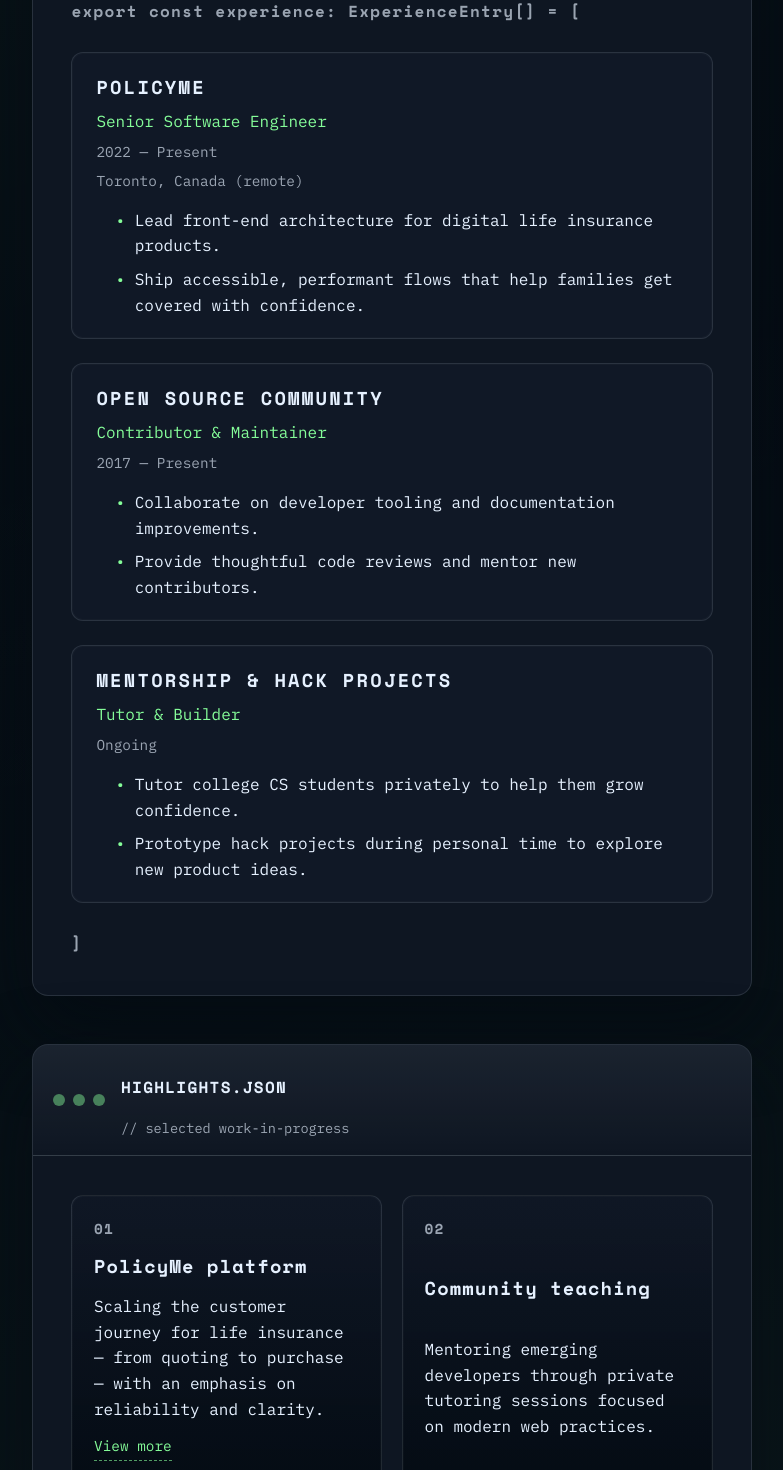
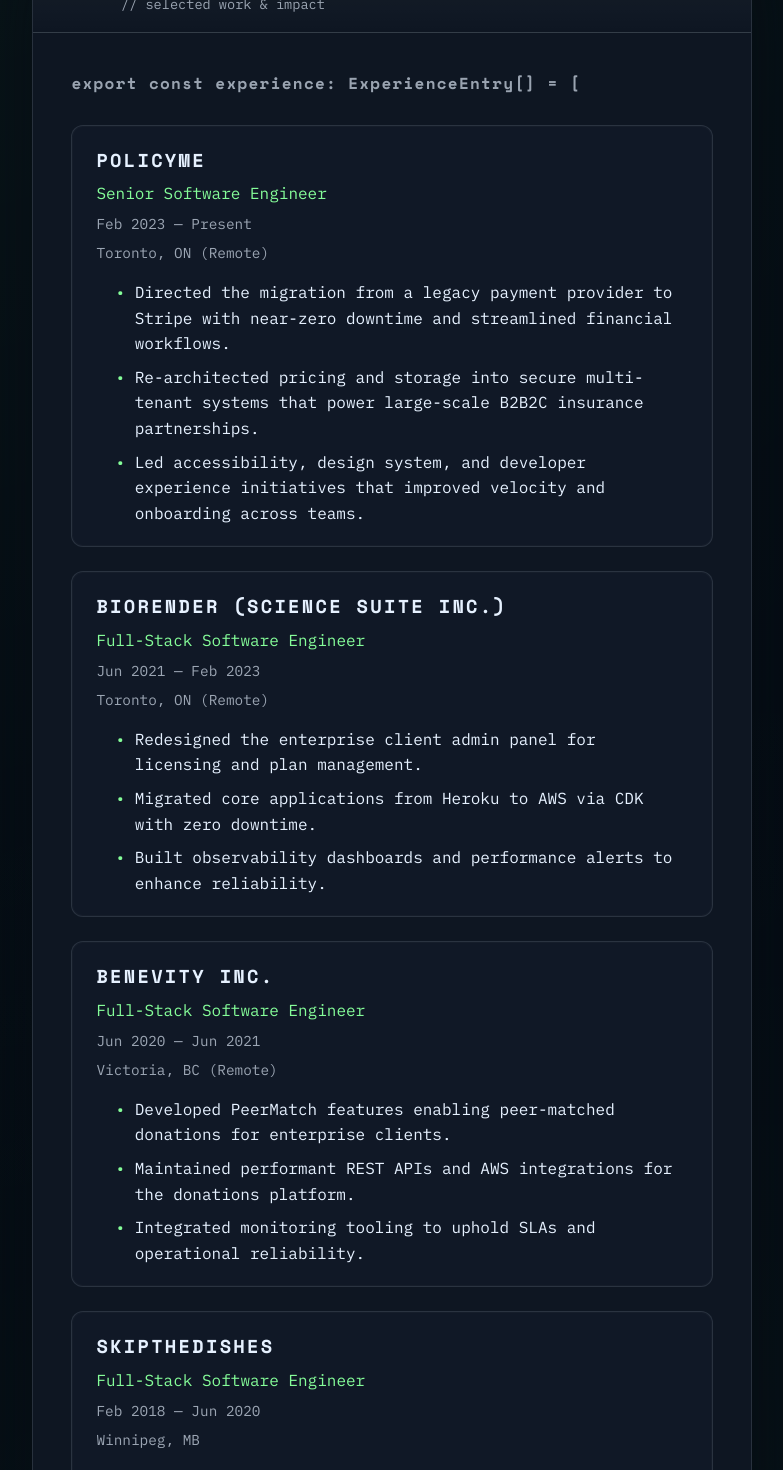
Before and after one commit to nnajiabraham/personal-portfolio, a React (Vite) app: page / in a window 1280 px wide. Shown: the part 1330-2800 px from the top of the page, without its empty margins (440-1223 px from the left). Built offline with nearby package versions, Linux system fonts and the light colour scheme.

Commit message:
Refresh resume content and favicon

```diff
--- a/index.html
+++ b/index.html
@@ -2,7 +2,7 @@
 <html lang="en">
   <head>
     <meta charset="UTF-8" />
-    <link rel="icon" type="image/svg+xml" href="/vite.svg" />
+    <link rel="icon" type="image/svg+xml" href="/an-favicon.svg" />
     <meta name="viewport" content="width=device-width, initial-scale=1.0" />
     <meta
       name="description"
--- a/src/content/data.ts
+++ b/src/content/data.ts
@@ -59,60 +59,80 @@
 }
 
 export const aboutParagraphs = [
-  'I am a Senior Software Developer based in BC, Canada.',
-  'I have been building web applications for over 6 years. I also contribute to open source projects, tutor college CS students privately and work on personal hack project on my free time.',
-  'I currently work as a Senior Software Engineer at PolicyMe.',
-  "If you’re interested in my open source contributions or/and my personal projects take a look at my GitHub profile or follow me on Twitter. If you’re interested in my professional work you can connect with me on LinkedIn or shoot me an email.",
+  'Senior Software Engineer focused on building and scaling high-performance web and cloud platforms.',
+  'I combine hands-on architecture leadership with mentoring to deliver mission-critical systems and elevate developer experience.',
+  'Currently leading cross-functional initiatives at PolicyMe, modernizing payments, accessibility, and developer workflows.',
+  'I share knowledge through internal LLM sessions, guild projects, and collaborative tooling that keeps teams shipping with confidence.',
 ]
 
 export const experienceEntries: ExperienceEntry[] = [
   {
     company: 'PolicyMe',
     role: 'Senior Software Engineer',
-    period: '2022 — Present',
-    location: 'Toronto, Canada (remote)',
+    period: 'Feb 2023 — Present',
+    location: 'Toronto, ON (Remote)',
     highlights: [
-      'Lead front-end architecture for digital life insurance products.',
-      'Ship accessible, performant flows that help families get covered with confidence.',
+      'Directed the migration from a legacy payment provider to Stripe with near-zero downtime and streamlined financial workflows.',
+      'Re-architected pricing and storage into secure multi-tenant systems that power large-scale B2B2C insurance partnerships.',
+      'Led accessibility, design system, and developer experience initiatives that improved velocity and onboarding across teams.',
     ],
   },
   {
-    company: 'Open Source Community',
-    role: 'Contributor & Maintainer',
-    period: '2017 — Present',
+    company: 'BioRender (Science Suite Inc.)',
+    role: 'Full-Stack Software Engineer',
+    period: 'Jun 2021 — Feb 2023',
+    location: 'Toronto, ON (Remote)',
     highlights: [
-      'Collaborate on developer tooling and documentation improvements.',
-      'Provide thoughtful code reviews and mentor new contributors.',
+      'Redesigned the enterprise client admin panel for licensing and plan management.',
+      'Migrated core applications from Heroku to AWS via CDK with zero downtime.',
+      'Built observability dashboards and performance alerts to enhance reliability.',
     ],
   },
   {
-    company: 'Mentorship & Hack Projects',
-    role: 'Tutor & Builder',
-    period: 'Ongoing',
+    company: 'Benevity Inc.',
+    role: 'Full-Stack Software Engineer',
+    period: 'Jun 2020 — Jun 2021',
+    location: 'Victoria, BC (Remote)',
     highlights: [
-      'Tutor college CS students privately to help them grow confidence.',
-      'Prototype hack projects during personal time to explore new product ideas.',
+      'Developed PeerMatch features enabling peer-matched donations for enterprise clients.',
+      'Maintained performant REST APIs and AWS integrations for the donations platform.',
+      'Integrated monitoring tooling to uphold SLAs and operational reliability.',
+    ],
+  },
+  {
+    company: 'SkipTheDishes',
+    role: 'Full-Stack Software Engineer',
+    period: 'Feb 2018 — Jun 2020',
+    location: 'Winnipeg, MB',
+    highlights: [
+      'Built real-time metrics dashboards for operational management teams using Java, React, and Elasticsearch.',
+      'Implemented event-driven automations that coordinated live issue response across services and support teams.',
+      'Re-architected the client-facing web application with modular TypeScript, authentication failover, and CI/CD automation.',
     ],
   },
 ]
 
 export const highlightProjects: Highlight[] = [
   {
-    name: 'PolicyMe platform',
+    name: 'Stripe migration',
     description:
-      'Scaling the customer journey for life insurance — from quoting to purchase — with an emphasis on reliability and clarity.',
+      'Led PolicyMe’s transition from a legacy processor to Stripe, delivering near-zero downtime and smoother financial operations.',
     href: 'https://policyme.com/',
   },
   {
-    name: 'Community teaching',
+    name: 'Multi-tenant infrastructure',
     description:
-      'Mentoring emerging developers through private tutoring sessions focused on modern web practices.',
+      'Architected secure storage and pricing systems that unlocked large-scale B2B2C insurance partnerships.',
   },
   {
-    name: 'Open source experiments',
+    name: 'Accessibility & design systems',
     description:
-      'Sharing personal hack projects and contributions that push interface polish and accessibility forward.',
-    href: 'https://github.com/nnajiabraham?tab=repositories',
+      'Spearheaded semantic testing, feature toggles, and UI automation that modernized the platform experience.',
+  },
+  {
+    name: 'Developer experience leadership',
+    description:
+      'Championed DevX guild projects and internal LLM sessions, cultivating a culture of experimentation and learning.',
   },
 ]
 
--- a/src/sections/AboutSection/AboutSection.tsx
+++ b/src/sections/AboutSection/AboutSection.tsx
@@ -8,7 +8,7 @@
   const [policyPrefix, policySuffix] = policyLine.split('PolicyMe')
 
   return (
-    <EditorPane id="about" title="about.mdx">
+    <EditorPane id="about" title="about.mdx" description="// experience overview">
       <ol className={styles.lines} aria-label="About Abraham Nnaji">
         {aboutParagraphs.map((paragraph, index) => {
           if (index === 2) {
--- a/src/sections/HeroSection/HeroSection.tsx
+++ b/src/sections/HeroSection/HeroSection.tsx
@@ -10,7 +10,7 @@
   const declaration = `const hello = () => ${openingBrace}`
 
   return (
-    <EditorPane id="hero" title="hero.tsx">
+    <EditorPane id="hero" title="hero.tsx" description="// digital resume">
       <header className={styles.header}>
         <p className={styles.greeting}>{declaration}</p>
         <h1 className={styles.name}>{heroContent.name}</h1>
```
Also changed, not shown: public/an-favicon.svg (added).
